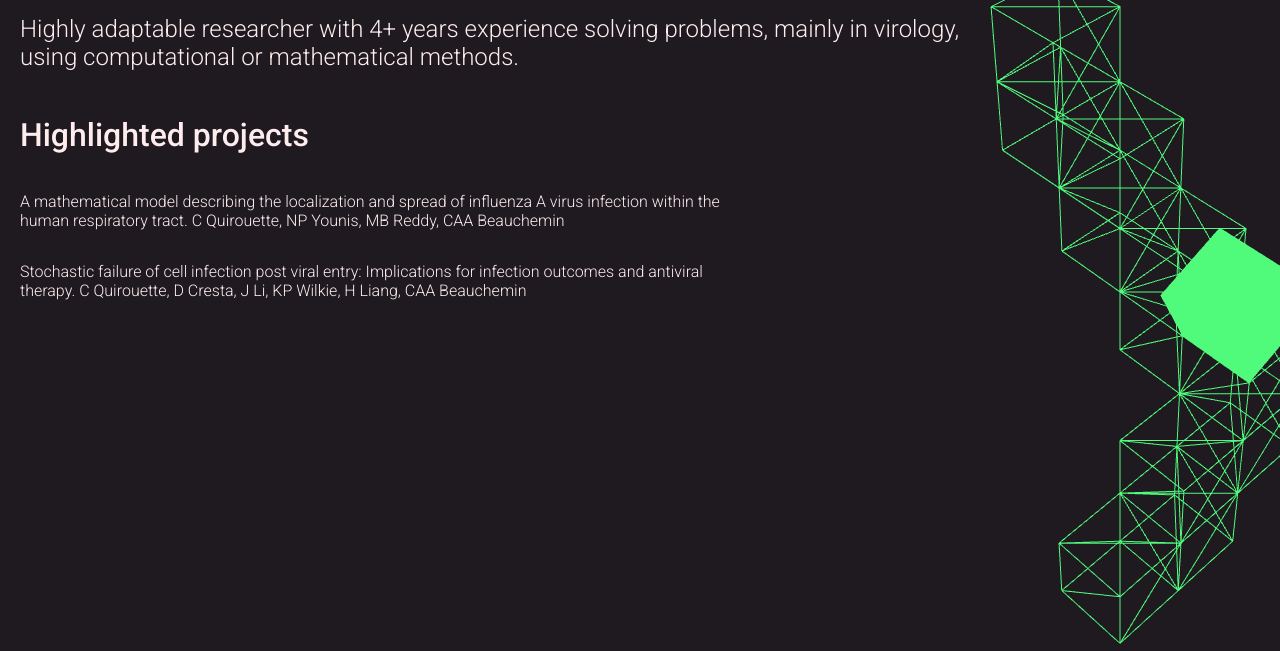
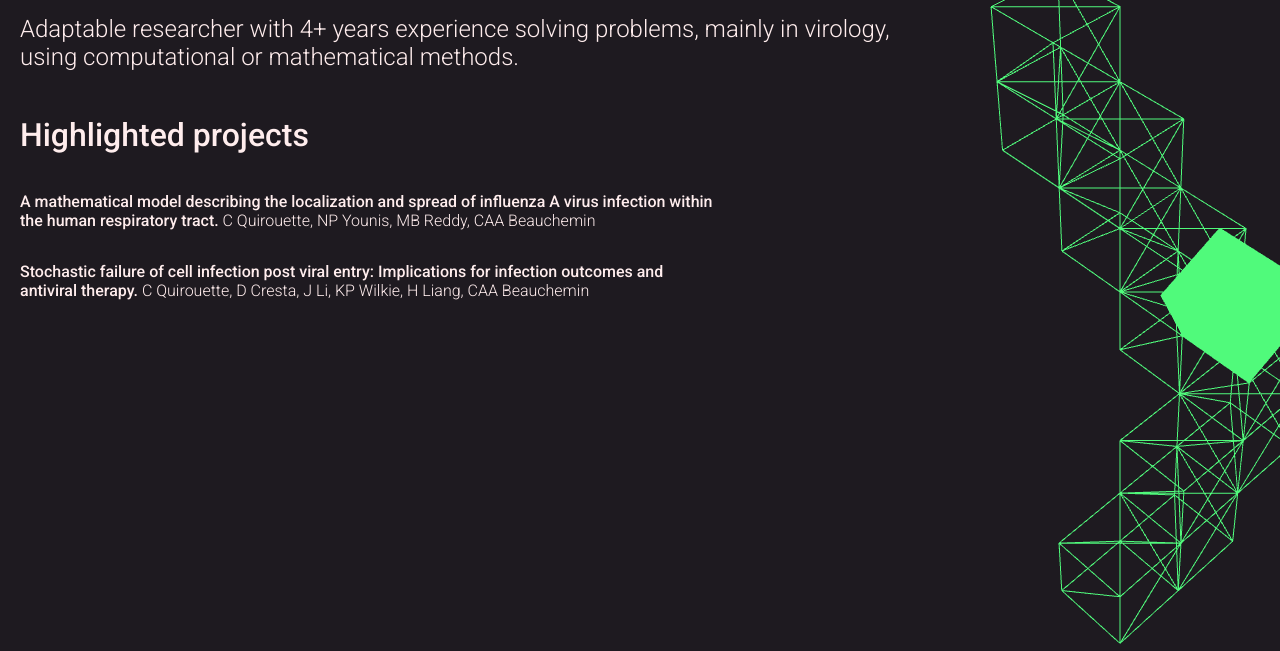
Before and after one commit to cquir/homepage, a plain HTML site: page index.html in a window 1280 px wide. Shown: the part 149-800 px from the top of the page. Drawn offline with nearby package versions, Linux system fonts and the light colour scheme; animation ran at ten frames a second.

Commit message:
fix bold tag

```diff
--- a/index.html
+++ b/index.html
@@ -17,7 +17,7 @@
 		</header>
 		<div class="container summary">
 			<p>
-				Highly adaptable researcher with 4+ years experience solving problems, mainly in virology, using computational or mathematical methods.
+				Adaptable researcher with 4+ years experience solving problems, mainly in virology, using computational or mathematical methods.
 			</p>
 		</div>
 		<div class="container highlights">
--- a/styles.css
+++ b/styles.css
@@ -4,7 +4,7 @@
     box-sizing: border-box;
 }
 
-h1 {
+h1, b {
     font-weight: 500;
 }
 
@@ -28,7 +28,7 @@ html {
 .container {
     display: flex;
     position: relative;
-    margin: 0 24vw 0 20px;
+    margin: 0 30vw 0 20px;
 }
 
 header {
```
